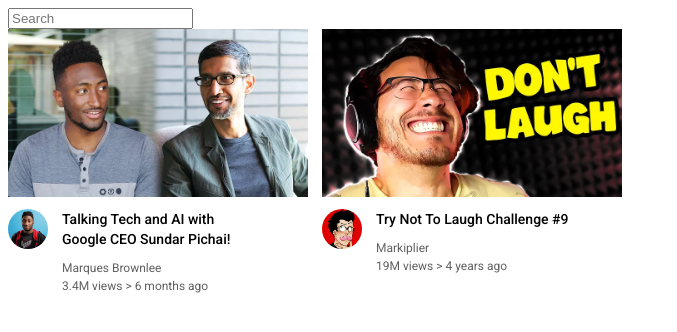
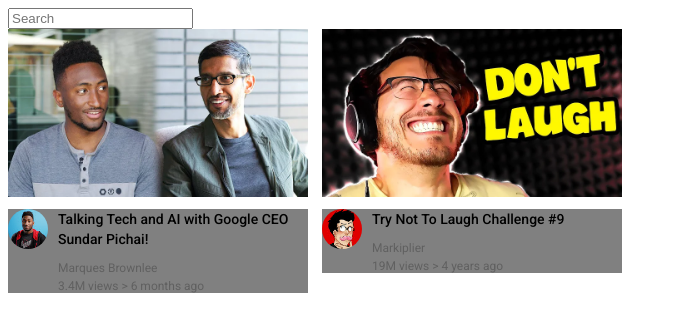
Before and after one commit to shraddhasalvi27/YouTubePage-html-css, a plain HTML site: page youtube.html in a window 1280 px wide. Shown: the whole page, without its empty margins (0-677 px from the left). Drawn offline with Linux system fonts and the light colour scheme.

Commit message:
grid in css

```diff
--- a/youtube.html
+++ b/youtube.html
@@ -18,7 +18,7 @@
 
             <div> <img class = "thumbnail" src = "thumbnail/thumbnail-1.webp"></div>
 
-            <div class = "thumbnail-row">
+            <div class = "video-info-grid">
                 <div class="channel-pic"><img class="profile-pic" src="thumbnail\channel-1.jpeg"></div>
                 <div class="video-info">
                     <p class = "Video-title" >
@@ -43,7 +43,7 @@
 
             <div> <img class = "thumbnail" src = "thumbnail/thumbnail-2.webp"></div>
 
-            <div class = "thumbnail-row">
+            <div class = "video-info-grid">
                 <div class="channel-pic"><img class="profile-pic" src="thumbnail\channel-2.jpeg"></div>
                 <div class="video-info">
                     <p class = "Video-title" >
--- a/youtube_style.css
+++ b/youtube_style.css
@@ -35,15 +35,15 @@ p{
 .video-author{
     margin-bottom: 4px;
 }
+.video-info-grid{
+    display: grid;
+    grid-template-columns: 50px 1fr;
+}
 .channel-pic{
-    display: inline-block;
-    width: 50px;
-    vertical-align: top;
+    background-color: gray;
 }
 .video-info{
-    display: inline-block;
-    width :200px;
-
+    background-color: gray;
 }
 .profile-pic{
     width: 40px;
```
Also changed, not shown: grid.html (+37 -0 lines).
